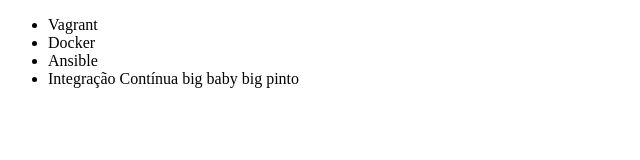
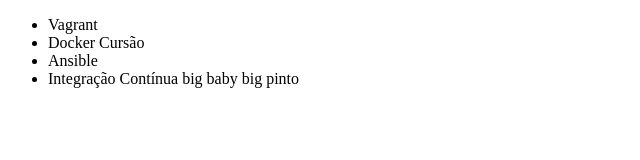
Before and after one commit to lucasminoro/alura-git, a plain HTML site: page index.html in a window 1280 px wide. Shown: the full height of the page, 0-640 px from the left. Drawn offline with Linux system fonts and the light colour scheme.

Commit message:
alterando docker

```diff
--- a/index.html
+++ b/index.html
@@ -7,7 +7,7 @@
 <body>
     <ul>
         <li>Vagrant</li>
-        <li>Docker</li>
+        <li>Docker Cursão</li>
         <li>Ansible</li>
         <li>Integração Contínua big baby big pinto</li>
     </ul>
```
